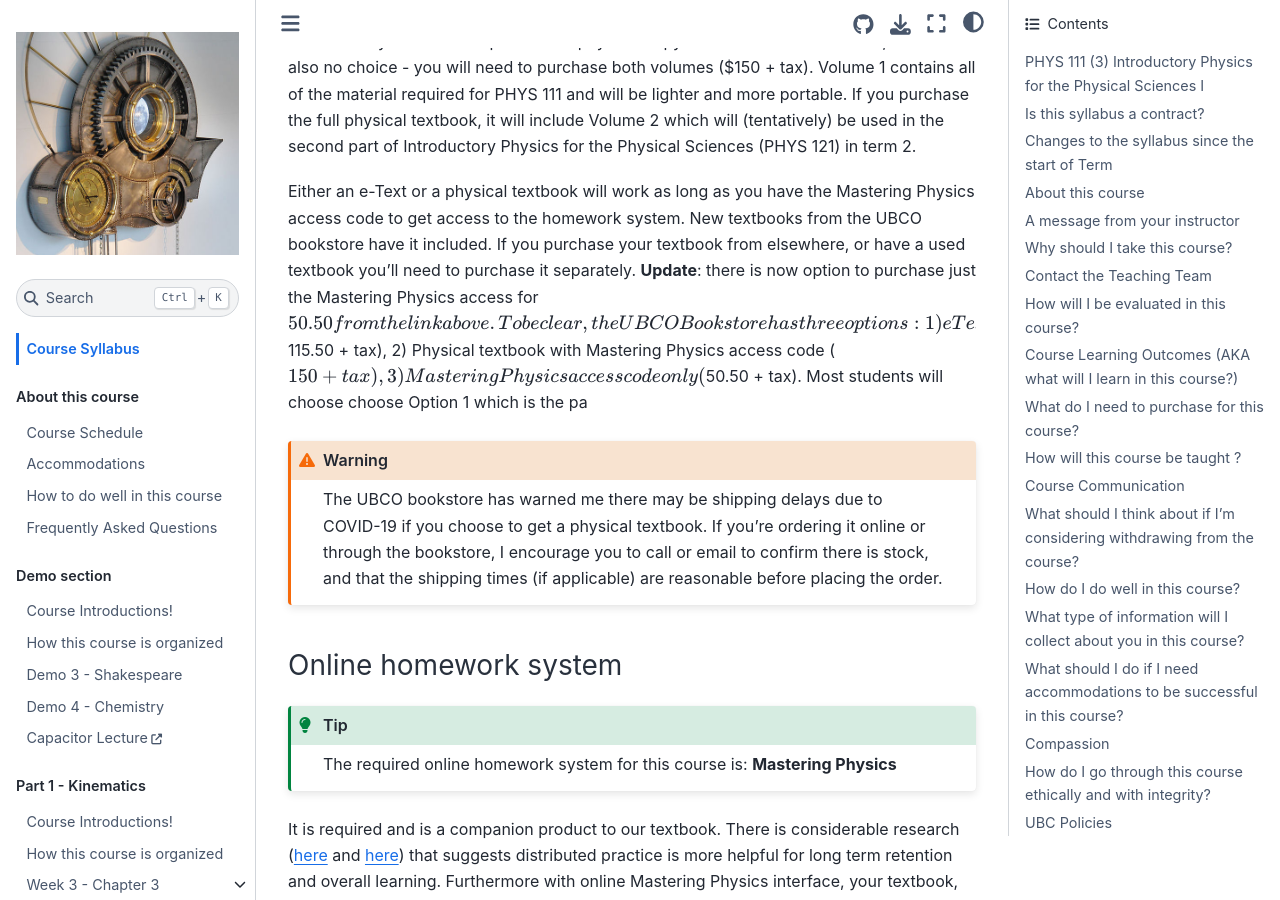
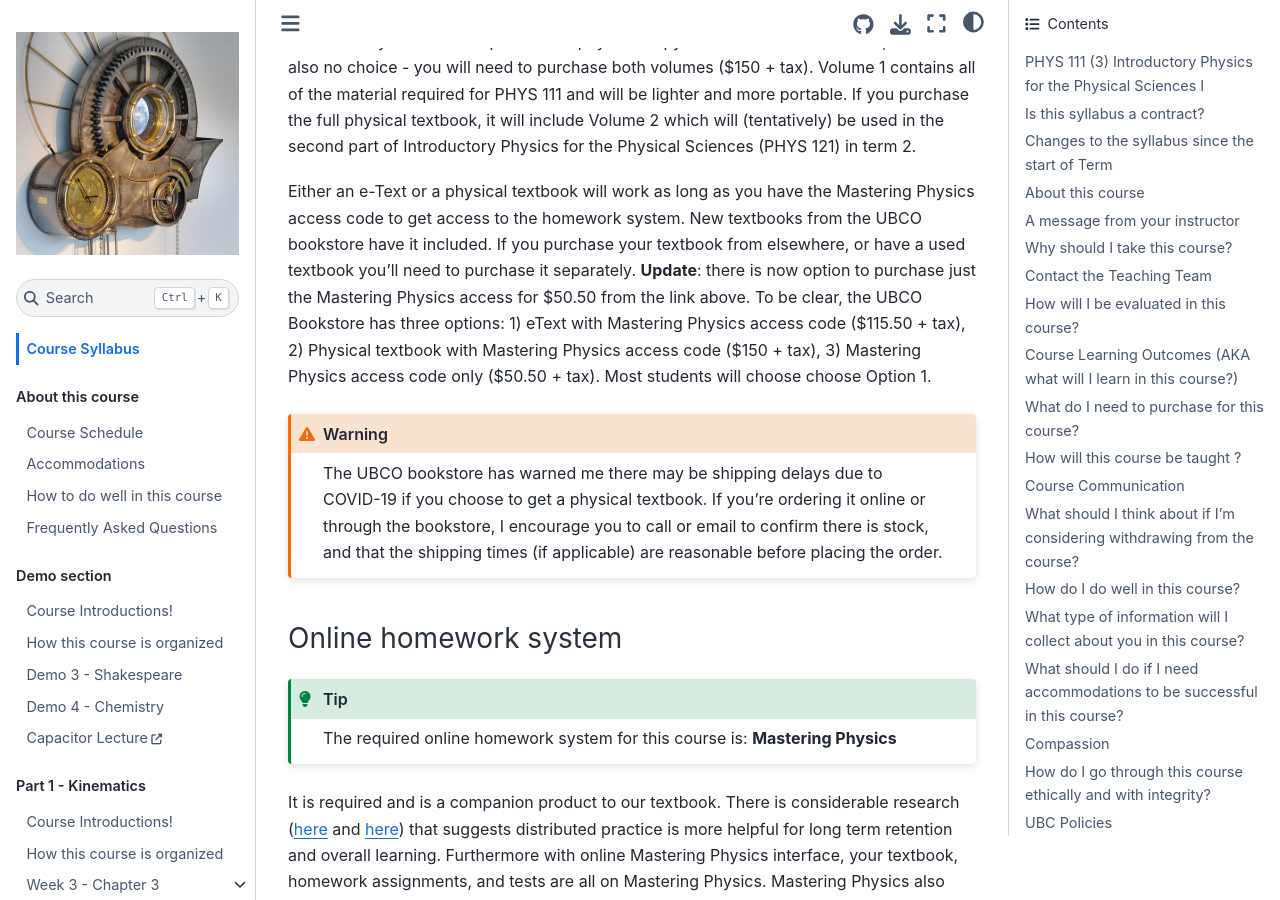
Before and after one commit to firasm/jupyterbook_course_template, a Jupyter Book: the page built from about/syllabus.md, in a window 1280 px wide and 900 px high, scrolled down 6504 px. Built offline with Jupyter Book 1.0.4 settings and Sphinx 7.4.7 and the Sphinx Book theme 1.1.4, drawn with Linux system fonts in a browser that asks for light colours; pages that are not in the unit, such as notebooks, are missing from menus; cross-references to code outside the pages are shown as plain code.

Commit message:
fix formatting issues in the template

````diff
--- a/about/syllabus.md
+++ b/about/syllabus.md
@@ -184,8 +184,8 @@ If you purchase the full physical textbook, it will include Volume 2 which will
 Either an e-Text or a physical textbook will work as long as you have the Mastering Physics access code to get access to the homework system.
 New textbooks from the UBCO bookstore have it included.
 If you purchase your textbook from elsewhere, or have a used textbook you’ll need to purchase it separately.
-**Update**: there is now option to purchase just the Mastering Physics access for $50.50 from the link above.
-To be clear, the UBCO Bookstore has three options: 1) eText with Mastering Physics access code ($115.50 + tax), 2) Physical textbook with Mastering Physics access code ($150 + tax), 3) Mastering Physics access code only ($50.50 + tax). Most students will choose choose Option 1 which is the pa
+**Update**: there is now option to purchase just the Mastering Physics access for \$50.50 from the link above.
+To be clear, the UBCO Bookstore has three options: 1) eText with Mastering Physics access code (\$115.50 + tax), 2) Physical textbook with Mastering Physics access code (\$150 + tax), 3) Mastering Physics access code only (\$50.50 + tax). Most students will choose choose Option 1.
 
 ```{warning}
 The UBCO bookstore has warned me there may be shipping delays due to COVID-19 if you choose to get a physical textbook. If you’re ordering it online or through the bookstore, I encourage you to call or email to confirm there is stock, and that the shipping times (if applicable) are reasonable before placing the order.
````
Also changed, not shown: 1 other file.
